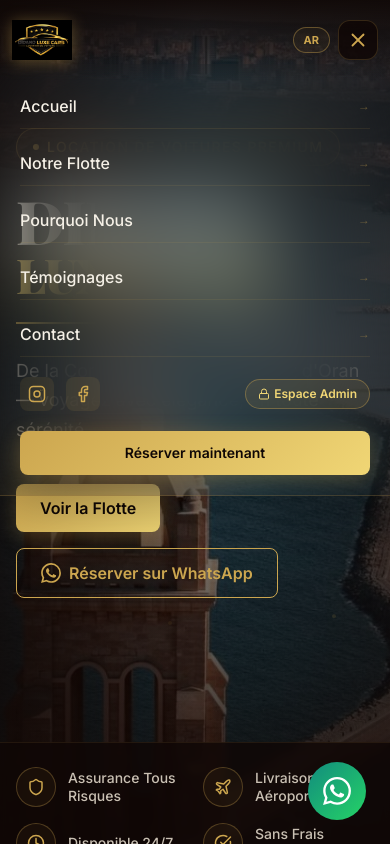
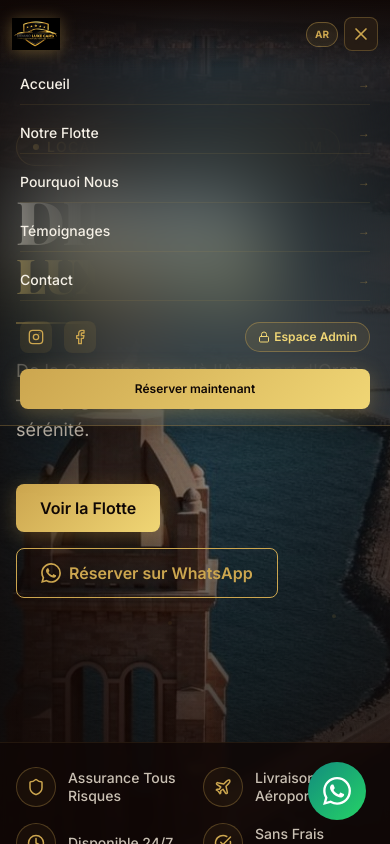
Before and after one commit to hennaneihab-svg/dinado, a React (Vite) app: page / in a window 390 px wide. Both pictures are taken after a click on the button 358 px from the left and 40 px from the top of the page. Shown: the top 844 px of the page. Built offline with nearby package versions, Linux system fonts and the light colour scheme; a web font is replaced by a local one.

Commit message:
Fix header mobile flex layout and prevent icon/button overlap

```diff
--- a/src/components/Header.jsx
+++ b/src/components/Header.jsx
@@ -1,6 +1,6 @@
 import { useState, useEffect } from 'react'
 import { motion, AnimatePresence } from 'framer-motion'
-import { Menu, X, Shield, Lock } from 'lucide-react'
+import { Menu, X, Lock } from 'lucide-react'
 import { useLang } from '../context/LanguageContext'
 
 // SVG réseaux sociaux
@@ -34,7 +34,7 @@ export default function Header() {
   const [mobileOpen,   setMobileOpen]   = useState(false)
 
   useEffect(() => {
-    const onScroll = () => setScrolled(window.scrollY > 40)
+    const onScroll = () => setScrolled(window.scrollY > 30)
     window.addEventListener('scroll', onScroll)
     return () => window.removeEventListener('scroll', onScroll)
   }, [])
@@ -49,28 +49,27 @@ export default function Header() {
       <motion.header
         initial={{ y: -80, opacity: 0 }}
         animate={{ y: 0, opacity: 1 }}
-        transition={{ duration: 0.6, ease: 'easeOut' }}
+        transition={{ duration: 0.5, ease: 'easeOut' }}
         className={`fixed top-0 left-0 right-0 z-50 transition-all duration-300 ${
           scrolled
-            ? 'bg-[#0F0705]/95 backdrop-blur-xl border-b border-[#9E7C3D]/25 shadow-xl shadow-black/50 py-2'
-            : 'bg-gradient-to-b from-[#0F0705]/90 via-[#0F0705]/50 to-transparent py-3 md:py-4'
+            ? 'bg-[#0F0705]/95 backdrop-blur-xl border-b border-[#9E7C3D]/30 shadow-2xl py-2'
+            : 'bg-gradient-to-b from-[#0F0705]/95 via-[#0F0705]/60 to-transparent py-2.5 sm:py-4'
         }`}
       >
-        <div className="max-w-7xl mx-auto px-3 sm:px-6 lg:px-8">
-          <div className="flex items-center justify-between h-14 md:h-16">
+        <div className="w-full max-w-7xl mx-auto px-3 sm:px-6 lg:px-8">
+          <div className="flex items-center justify-between h-12 sm:h-14 md:h-16 gap-2">
 
-            {/* ---- Logo Responsive ---- */}
-            <motion.div
-              whileHover={{ scale: 1.02 }}
-              className="flex-shrink-0 cursor-pointer flex items-center"
+            {/* ---- Logo Responsive (Fixé pour ne jamais déborder) ---- */}
+            <div
+              className="flex-shrink cursor-pointer flex items-center min-w-0"
               onClick={() => handleNav('#accueil')}
             >
               <img
                 src={logo}
-                alt="DIDANO LUXE CARS - Oran"
-                className="h-10 sm:h-12 md:h-14 w-auto object-contain filter drop-shadow-[0_2px_8px_rgba(204,166,79,0.4)]"
+                alt="DIDANO LUXE CARS"
+                className="h-8 sm:h-11 md:h-14 w-auto max-w-[150px] sm:max-w-none object-contain filter drop-shadow-[0_2px_8px_rgba(204,166,79,0.4)]"
               />
-            </motion.div>
+            </div>
 
             {/* ---- Navigation Desktop ---- */}
             <nav className="hidden lg:flex items-center gap-7">
@@ -88,101 +87,61 @@ export default function Header() {
 
             {/* ---- Actions Desktop ---- */}
             <div className="hidden lg:flex items-center gap-3">
-              <a
-                href="https://www.instagram.com"
-                target="_blank"
-                rel="noopener noreferrer"
-                className="text-text-warm hover:text-gold-light transition-colors p-1"
-                aria-label="Instagram"
-              >
-                <InstagramIcon size={18} />
-              </a>
-              <a
-                href="https://www.facebook.com"
-                target="_blank"
-                rel="noopener noreferrer"
-                className="text-text-warm hover:text-gold-light transition-colors p-1"
-                aria-label="Facebook"
-              >
-                <FacebookIcon size={18} />
-              </a>
+              <a href="https://www.instagram.com" target="_blank" rel="noopener noreferrer" className="text-text-warm hover:text-gold-light p-1"><InstagramIcon size={18} /></a>
+              <a href="https://www.facebook.com" target="_blank" rel="noopener noreferrer" className="text-text-warm hover:text-gold-light p-1"><FacebookIcon size={18} /></a>
+              <div className="w-px h-4 bg-gold/20 mx-1" />
+              <a href="#/admin/login" className="text-xs font-semibold uppercase tracking-wider px-3 py-1.5 rounded-full border border-gold/40 text-gold-light hover:bg-gold/20 transition-all flex items-center gap-1"><Lock size={12} /><span>Admin</span></a>
+              <button onClick={toggleLang} className="flex items-center gap-1 text-xs font-semibold uppercase tracking-wider px-3 py-1.5 rounded-full border border-gold/30 text-gold hover:bg-gold/10 transition-all"><span>{lang === 'fr' ? '🇩🇿 AR' : '🇫🇷 FR'}</span></button>
+              <motion.a href={`https://wa.me/${WHATSAPP_NUMBER}?text=Bonjour%2C%20je%20souhaite%20r%C3%A9server%20un%20v%C3%A9hicule%20chez%20DIDANO%20LUXE%20CARS`} target="_blank" rel="noopener noreferrer" whileHover={{ scale: 1.03 }} whileTap={{ scale: 0.97 }} className="btn-gold text-xs font-semibold px-4 py-2">{t.nav.reserve}</motion.a>
+            </div>
 
-              <div className="w-px h-4 bg-gold/20 mx-1" />
-
-              <a
-                href="#/admin/login"
-                className="text-xs font-semibold uppercase tracking-wider px-3 py-1.5 rounded-full border border-gold/40 text-gold-light hover:bg-gold/20 transition-all flex items-center gap-1"
-              >
-                <Lock size={12} />
-                <span>Admin</span>
-              </a>
-
+            {/* ---- Actions Mobile Épurées (Empêche tout chevauchement) ---- */}
+            <div className="flex items-center gap-1.5 flex-shrink-0 lg:hidden">
               <button
                 onClick={toggleLang}
-                className="flex items-center gap-1 text-xs font-semibold uppercase tracking-wider px-3 py-1.5 rounded-full border border-gold/30 text-gold hover:bg-gold/10 transition-all"
-              >
-                <span>{lang === 'fr' ? '🇩🇿 AR' : '🇫🇷 FR'}</span>
-              </button>
-
-              <motion.a
-                href={`https://wa.me/${WHATSAPP_NUMBER}?text=Bonjour%2C%20je%20souhaite%20r%C3%A9server%20un%20v%C3%A9hicule%20chez%20DIDANO%20LUXE%20CARS`}
-                target="_blank"
-                rel="noopener noreferrer"
-                whileHover={{ scale: 1.03 }}
-                whileTap={{ scale: 0.97 }}
-                className="btn-gold text-xs font-semibold px-4 py-2"
-              >
-                {t.nav.reserve}
-              </motion.a>
-            </div>
-
-            {/* ---- Actions Compactes Mobile (Langue + Hamburger) ---- */}
-            <div className="flex items-center gap-2 lg:hidden">
-              <button
-                onClick={toggleLang}
-                className="text-[11px] font-bold uppercase px-2.5 py-1 rounded-full border border-gold/40 text-gold bg-gold/5"
+                className="text-[10px] font-bold uppercase px-2 py-1 rounded-full border border-gold/40 text-gold bg-gold/10 hover:bg-gold/20 transition-colors"
               >
                 {lang === 'fr' ? 'AR' : 'FR'}
               </button>
 
               <button
-                className="text-ivory p-2 rounded-xl border border-gold/20 bg-dark-bg/80 hover:bg-gold/10 transition-colors"
+                className="text-gold p-1.5 rounded-lg border border-gold/30 bg-[#291D14]/90 active:scale-95 transition-all"
                 onClick={() => setMobileOpen(!mobileOpen)}
                 aria-label="Menu"
               >
-                {mobileOpen ? <X size={22} className="text-gold" /> : <Menu size={22} className="text-gold" />}
+                {mobileOpen ? <X size={20} /> : <Menu size={20} />}
               </button>
             </div>
           </div>
         </div>
       </motion.header>
 
-      {/* ---- Menu Mobile Pliable et bien dimensionné ---- */}
+      {/* ---- Menu Mobile Pliable Propre ---- */}
       <AnimatePresence>
         {mobileOpen && (
           <motion.div
-            initial={{ opacity: 0, height: 0 }}
-            animate={{ opacity: 1, height: 'auto' }}
-            exit={{ opacity: 0, height: 0 }}
-            transition={{ duration: 0.3, ease: 'easeInOut' }}
-            className="fixed top-16 left-0 right-0 z-40 bg-[#0F0705]/98 backdrop-blur-2xl border-b border-[#9E7C3D]/30 lg:hidden shadow-2xl overflow-hidden"
+            initial={{ opacity: 0, y: -10 }}
+            animate={{ opacity: 1, y: 0 }}
+            exit={{ opacity: 0, y: -10 }}
+            transition={{ duration: 0.2 }}
+            className="fixed top-12 sm:top-14 left-0 right-0 z-40 bg-[#0F0705]/98 backdrop-blur-2xl border-b border-[#9E7C3D]/40 lg:hidden shadow-2xl"
           >
-            <div className="max-w-7xl mx-auto px-5 py-5 flex flex-col gap-3">
-              {navLinks.map((link, i) => (
+            <div className="px-5 py-4 flex flex-col gap-2">
+              {navLinks.map((link) => (
                 <button
                   key={link.key}
                   onClick={() => handleNav(link.href)}
-                  className="text-left text-ivory text-base font-medium py-2.5 border-b border-gold/10 hover:text-gold-light transition-colors flex items-center justify-between"
+                  className="text-left text-ivory text-sm font-medium py-2.5 border-b border-gold/10 hover:text-gold flex items-center justify-between"
                 >
                   <span>{t.nav[link.key]}</span>
                   <span className="text-gold/40 text-xs">→</span>
                 </button>
               ))}
 
-              <div className="flex items-center justify-between pt-2">
+              <div className="flex items-center justify-between pt-3">
                 <div className="flex items-center gap-3">
-                  <a href="https://www.instagram.com" target="_blank" rel="noopener noreferrer" className="p-2 rounded-lg bg-gold/10 text-gold"><InstagramIcon size={18} /></a>
-                  <a href="https://www.facebook.com" target="_blank" rel="noopener noreferrer" className="p-2 rounded-lg bg-gold/10 text-gold"><FacebookIcon size={18} /></a>
+                  <a href="https://www.instagram.com" target="_blank" rel="noopener noreferrer" className="p-2 rounded-lg bg-gold/10 text-gold"><InstagramIcon size={16} /></a>
+                  <a href="https://www.facebook.com" target="_blank" rel="noopener noreferrer" className="p-2 rounded-lg bg-gold/10 text-gold"><FacebookIcon size={16} /></a>
                 </div>
 
                 <a
@@ -195,14 +154,14 @@ export default function Header() {
                 </a>
               </div>
 
-              <motion.a
+              <a
                 href={`https://wa.me/${WHATSAPP_NUMBER}?text=Bonjour%2C%20je%20souhaite%20r%C3%A9server%20un%20v%C3%A9hicule%20chez%20DIDANO%20LUXE%20CARS`}
                 target="_blank"
                 rel="noopener noreferrer"
-                className="btn-gold w-full text-center text-sm font-semibold py-3 mt-2"
+                className="btn-gold w-full text-center text-xs font-bold py-3 mt-2"
               >
                 {t.nav.reserve}
-              </motion.a>
+              </a>
             </div>
           </motion.div>
         )}
```
